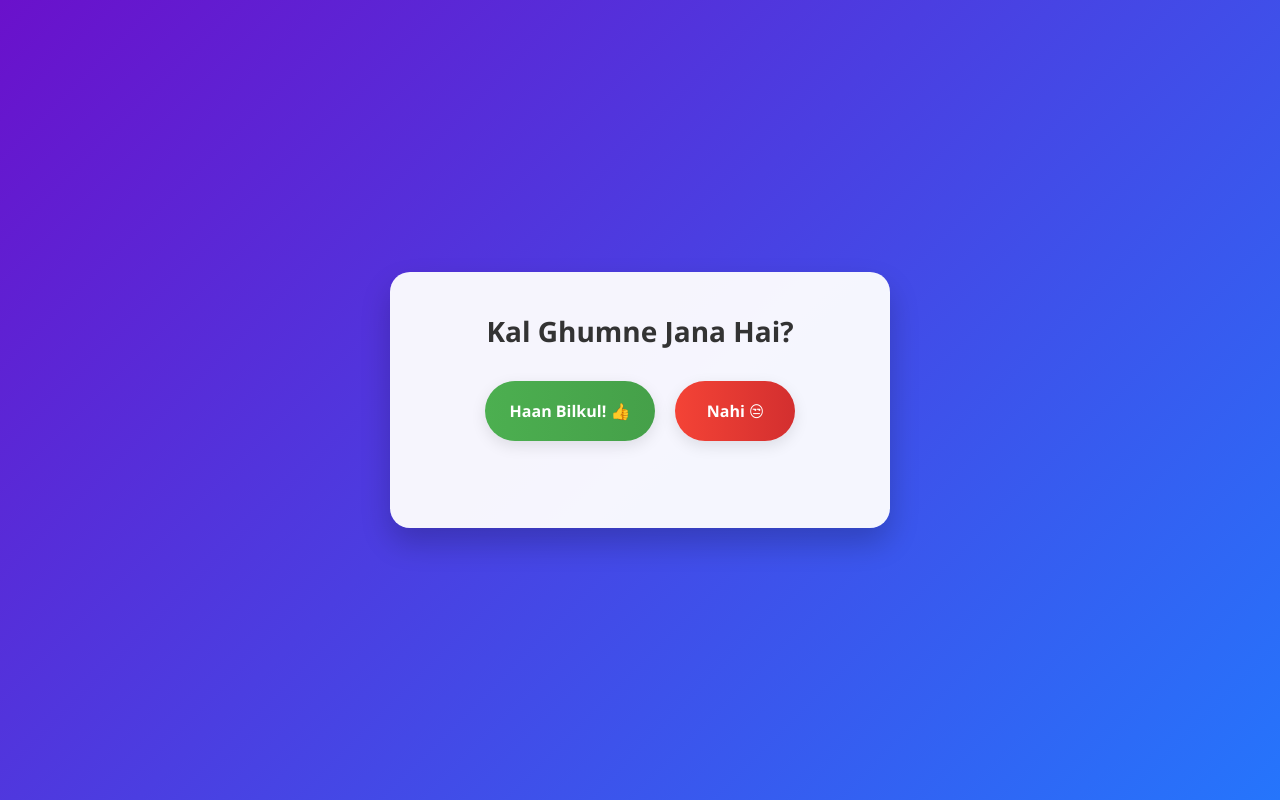
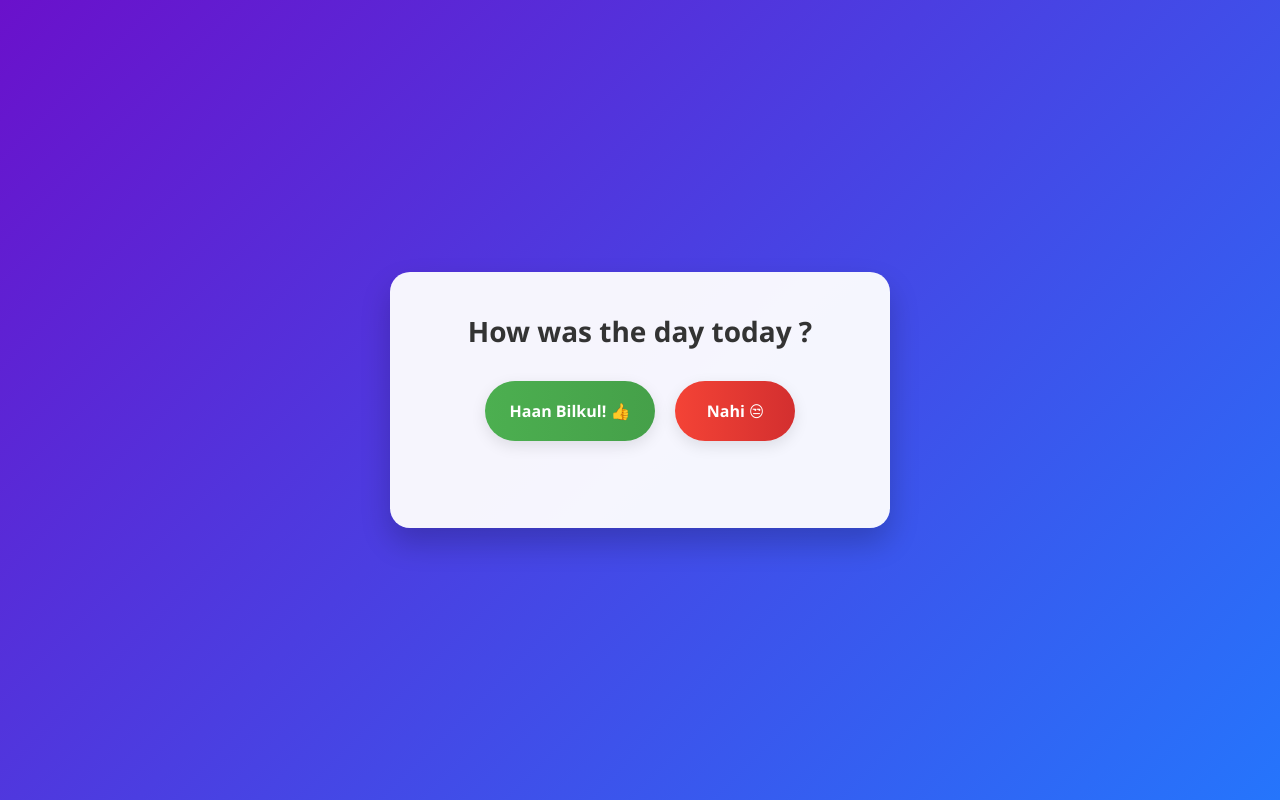
Before and after one commit to rkyadav110/Sample, a plain HTML site: page index.html in a window 1280 px wide. Drawn offline with Linux system fonts and the light colour scheme.

Commit message:
Update index.html

```diff
--- a/index.html
+++ b/index.html
@@ -143,7 +143,7 @@
 <body>
     <div class="container">
         <div class="card">
-            <h1>Kal Ghumne Jana Hai?</h1>
+            <h1>How was the day today ?</h1>
             <div class="buttons-container">
                 <button id="yes-btn" class="btn yes-btn">Haan Bilkul! 👍</button>
                 <button id="no-btn" class="btn no-btn">Nahi 😒</button>
@@ -246,4 +246,5 @@
         });
     </script>
 </body>
+
 </html>
```
